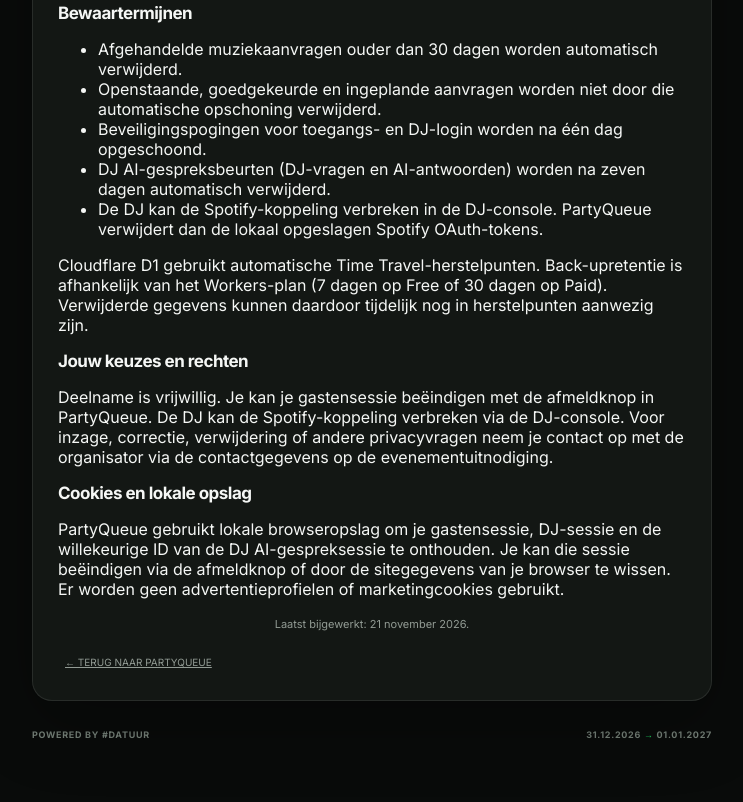
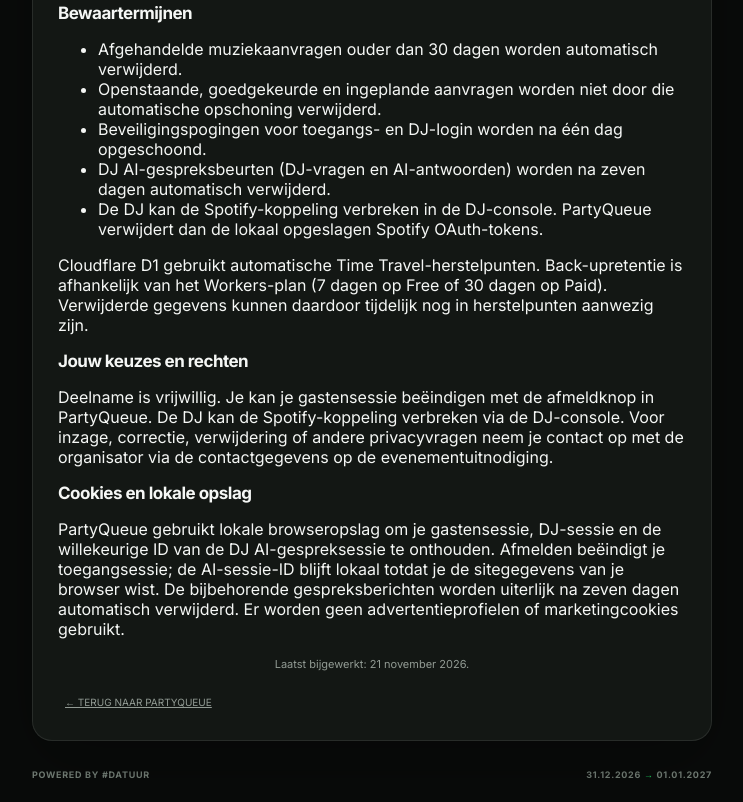
Before and after one commit to koeke1977/NewYearPartyMusic, a website: page apps/web/privacy.html in a window 1280 px wide. Shown: the part 1377-2179 px from the top of the page, without its empty margins (268-1011 px from the left). Before the commit the page ends 2139 px from the top, so only its background shows below. Drawn offline with Linux system fonts and the light colour scheme.

Commit message:
docs(privacy): clarify AI session ID lifetime

```diff
--- a/apps/web/privacy.html
+++ b/apps/web/privacy.html
@@ -56,7 +56,7 @@
       <p>Deelname is vrijwillig. Je kan je gastensessie beëindigen met de afmeldknop in PartyQueue. De DJ kan de Spotify-koppeling verbreken via de DJ-console. Voor inzage, correctie, verwijdering of andere privacyvragen neem je contact op met de organisator via de contactgegevens op de evenementuitnodiging.</p>
 
       <h2>Cookies en lokale opslag</h2>
-      <p>PartyQueue gebruikt lokale browseropslag om je gastensessie, DJ-sessie en de willekeurige ID van de DJ AI-gespreksessie te onthouden. Je kan die sessie beëindigen via de afmeldknop of door de sitegegevens van je browser te wissen. Er worden geen advertentieprofielen of marketingcookies gebruikt.</p>
+      <p>PartyQueue gebruikt lokale browseropslag om je gastensessie, DJ-sessie en de willekeurige ID van de DJ AI-gespreksessie te onthouden. Afmelden beëindigt je toegangsessie; de AI-sessie-ID blijft lokaal totdat je de sitegegevens van je browser wist. De bijbehorende gespreksberichten worden uiterlijk na zeven dagen automatisch verwijderd. Er worden geen advertentieprofielen of marketingcookies gebruikt.</p>
 
       <p class="fine-print">Laatst bijgewerkt: 21 november 2026.</p>
       <a class="text-button" href="/">← TERUG NAAR PARTYQUEUE</a>
```
